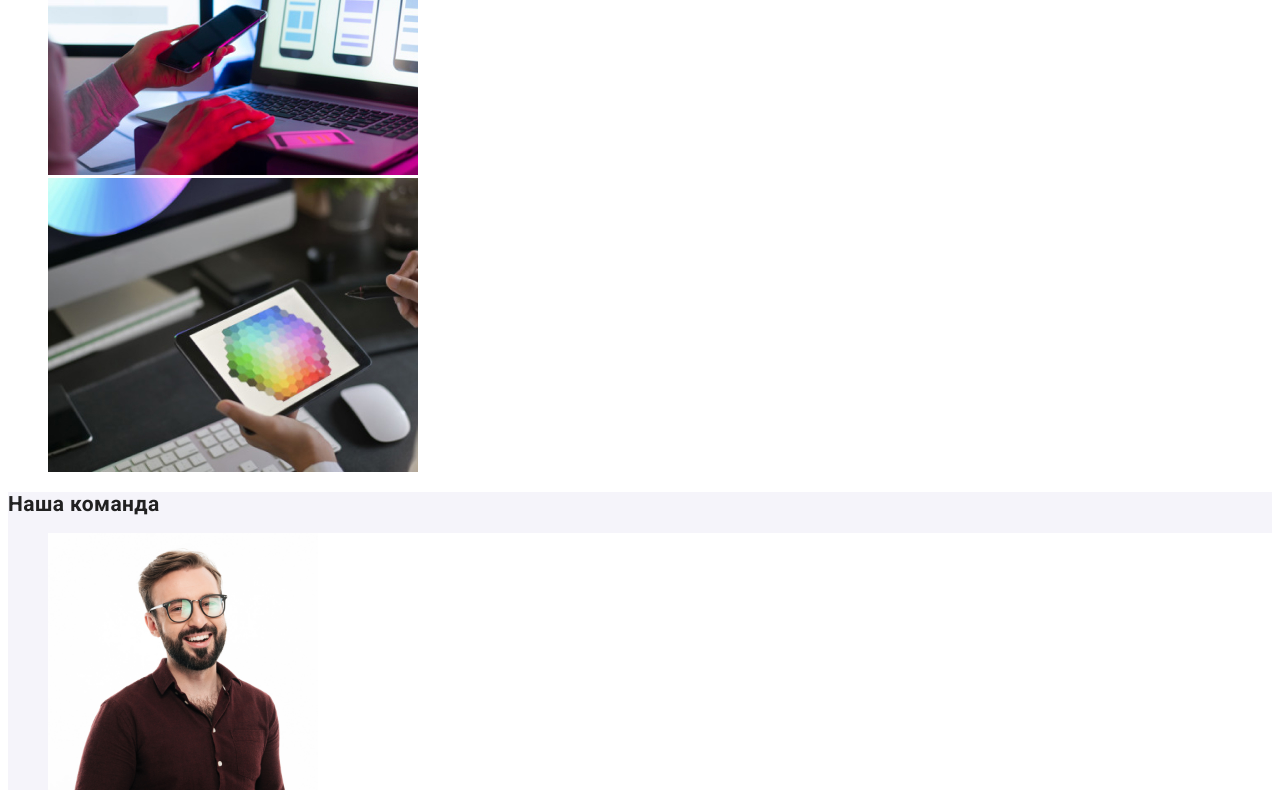
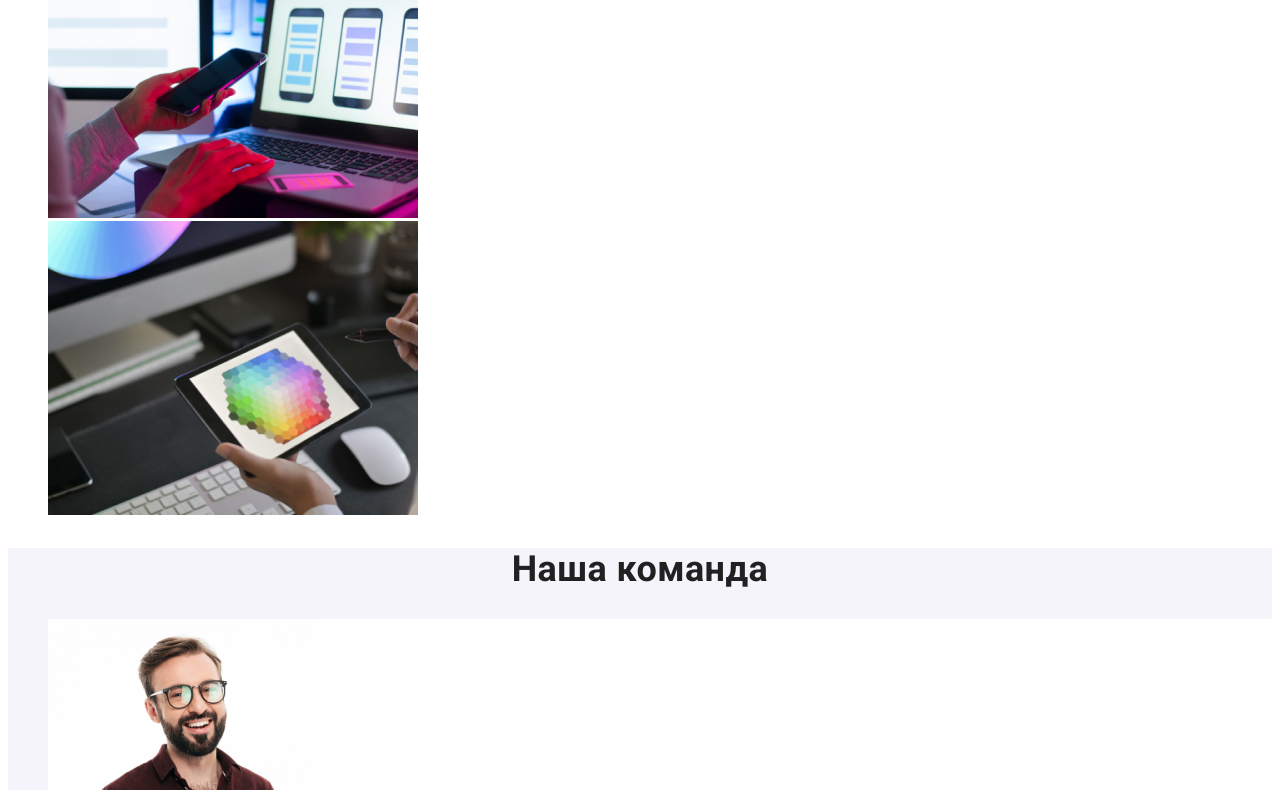
Before and after one commit to Shpuntoff/goit-markup-hw-02, a plain HTML site: page index.html in a window 1280 px wide. Shown: the part 1095-1885 px from the top of the page. Drawn offline with Linux system fonts and the light colour scheme.

Commit message:
Update styles.css

```diff
--- a/css/styles.css
+++ b/css/styles.css
@@ -132,9 +132,9 @@ body {
 
     line-height: 1.71;
 }
+/* whatwedo and team section */
 .whatwedo-title,
-.team-title,{
-
+.team-title {
     font-size: 36px;
     line-height: 1.17;
     text-align: center;
@@ -155,13 +155,15 @@ body {
 .member-description {
     color:var(--secondary-text-color);
 }
+/* work section */
 .card {
     background-color: var(--main-white-text);
+}
 
-}
-.work.link{
+.work.link {
     color: var(--primary-text-color);
 }
+
 .work-title {
     font-size: 18px;
     line-height: 2;
@@ -178,8 +180,7 @@ body {
 footer {
     background-color: var(--footer-color);
 }
-
-
+/* adress */
 .streat.link,
 .contacts.link {
     font-style: normal;
```
